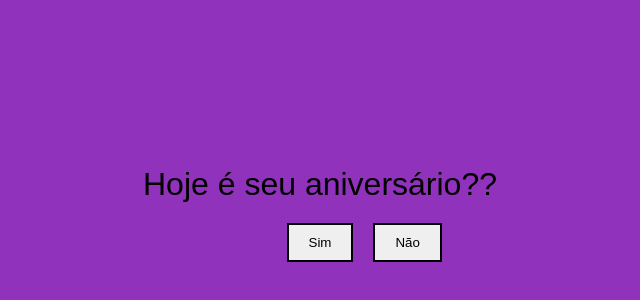
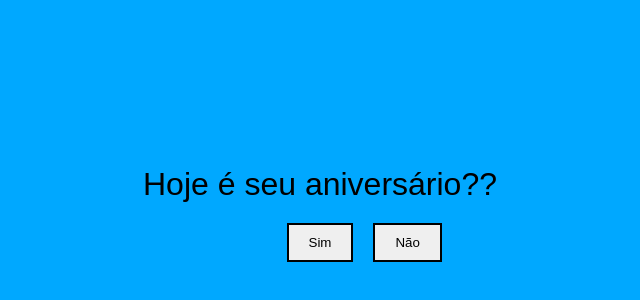
Before and after one commit to derekinn/mylove-github-io, a plain HTML site: page index.html in a window 1280 px wide. Shown: the part 186-486 px from the top of the page, without its empty margins (320-960 px from the left). Drawn offline with Linux system fonts and the light colour scheme.

Commit message:
Update styles.css

```diff
--- a/styles.css
+++ b/styles.css
@@ -6,7 +6,7 @@ body {
     justify-content: center;
     height: 100vh;
     margin: 0;
-    background-color: #9032bb;
+    background-color: #00A8FF;
     transition: background-image 0.5s ease-in-out; /* Adiciona uma transição suave para a troca de imagem */
 }
 
```
